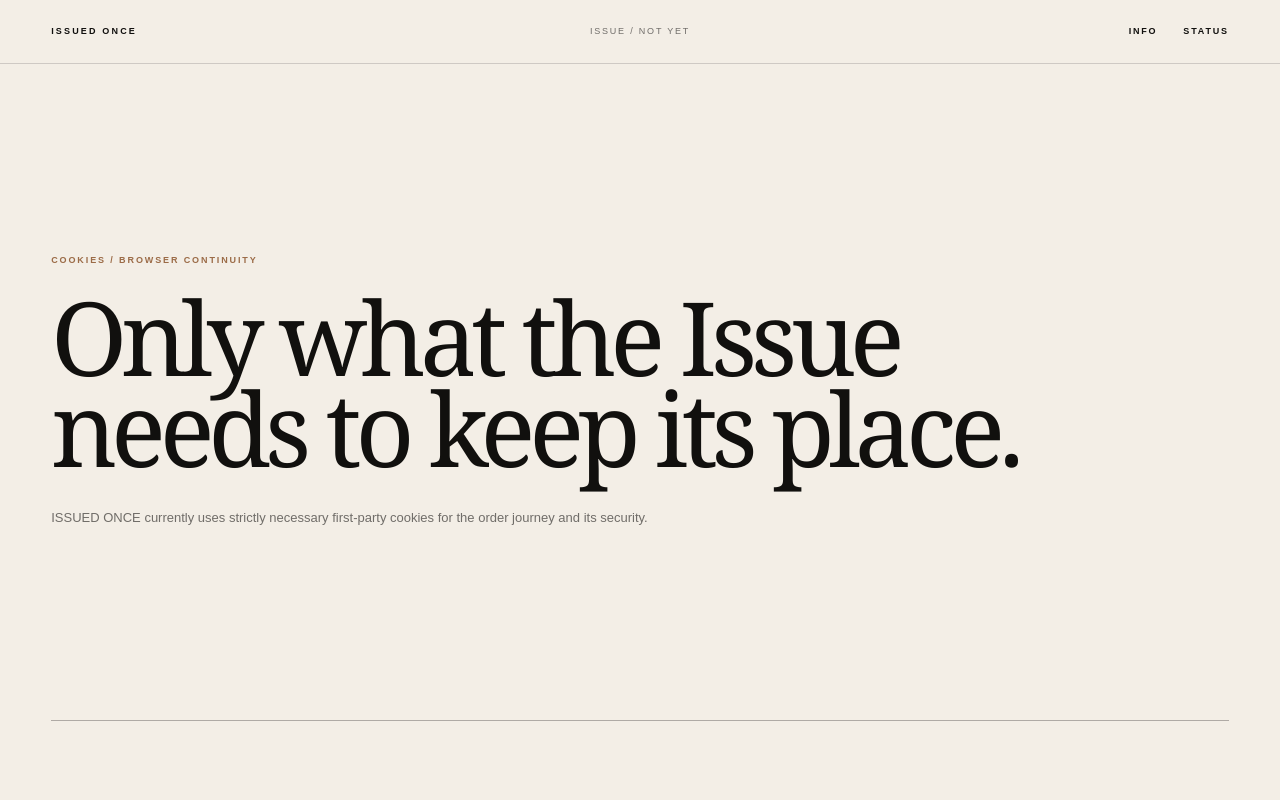
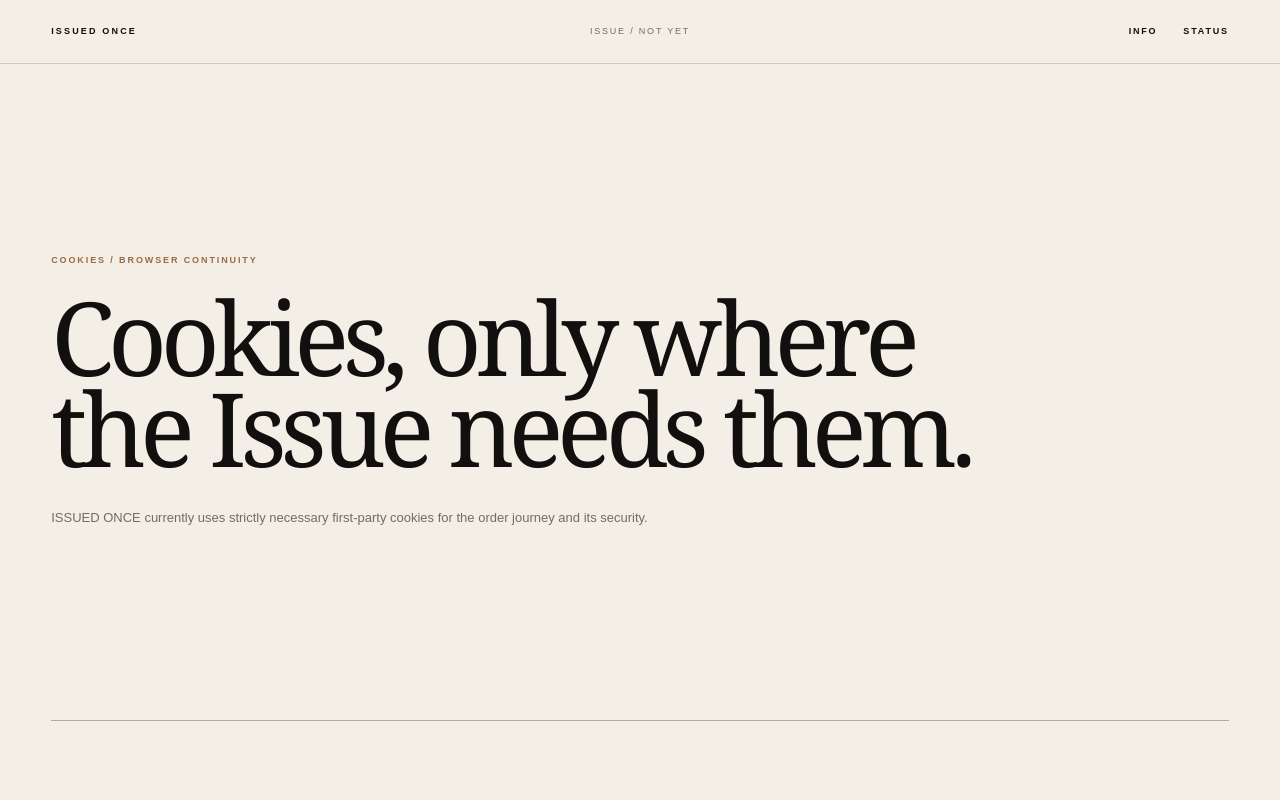
Before and after one commit to itxsam57/issued-once, a Next.js app: page /cookies in a window 1280 px wide. Shown: the top 800 px of the page. Built offline with nearby package versions, Linux system fonts and the light colour scheme.

Commit message:
fix: make cookie disclosure heading explicit

```diff
--- a/src/app/cookies/page.tsx
+++ b/src/app/cookies/page.tsx
@@ -5,7 +5,7 @@ export default function CookiesPage() {
   return (
     <MerchantPageShell
       kicker="COOKIES / BROWSER CONTINUITY"
-      title="Only what the Issue needs to keep its place."
+      title="Cookies, only where the Issue needs them."
       intro="ISSUED ONCE currently uses strictly necessary first-party cookies for the order journey and its security."
     >
       <section className={styles.section}>
```
